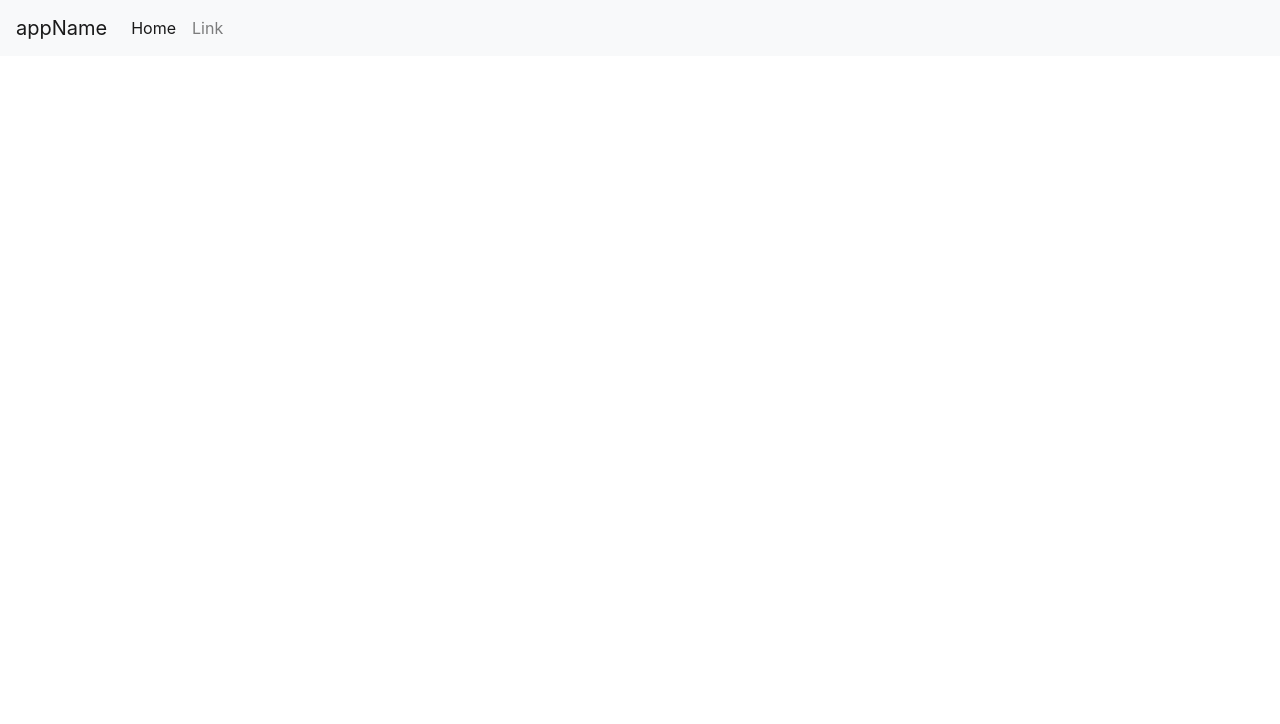
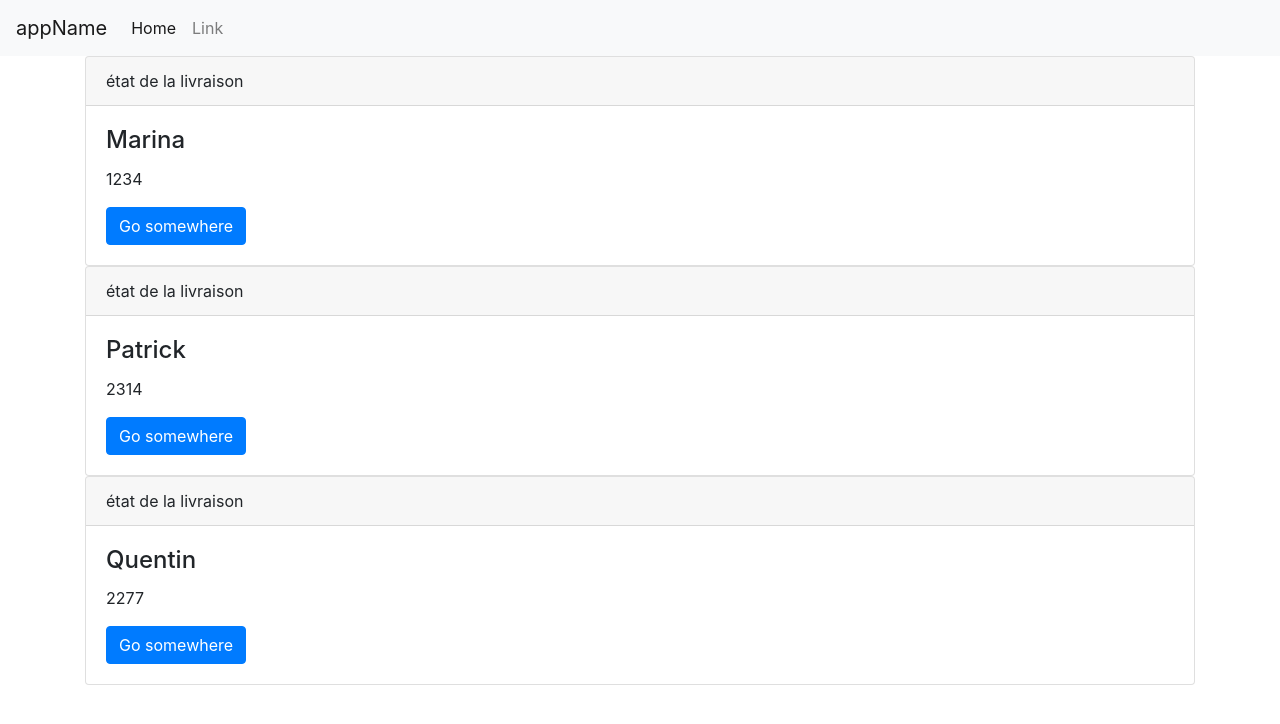
Before and after one commit to nlegriel/Angular20171002, an Angular app in the folder my-app/: page / in a window 1280 px wide. Shown: the top 724 px of the page. Built offline with nearby package versions, Linux system fonts and the light colour scheme.

Commit message:
Boucle pour application de livraison

```diff
--- a/my-app/src/app/app.component.html
+++ b/my-app/src/app/app.component.html
@@ -1 +1,13 @@
 <app-menu></app-menu>
+<div  class="container">
+  <div *ngFor="let item of collection" class="card">
+    <div class="card-header">
+      état de la livraison
+    </div>
+    <div class="card-body">
+      <h4 class="card-title">{{ item.name }}</h4>
+      <p class="card-text">{{ item.reference }}</p>
+      <a href="#" class="btn btn-primary">Go somewhere</a>
+    </div>
+  </div>
+</div>
--- a/my-app/src/app/app.component.ts
+++ b/my-app/src/app/app.component.ts
@@ -1,10 +1,18 @@
-import { Component } from '@angular/core';
+import { Component, OnInit } from '@angular/core';
 
 @Component({
   selector: 'app-root',
   templateUrl: './app.component.html',
   styleUrls: ['./app.component.scss']
 })
-export class AppComponent {
-  title = 'app';
+export class AppComponent implements OnInit {
+  collection: any;
+
+  ngOnInit(): void {
+    this.collection = [
+      {reference: '1234', name: 'Marina'},
+      {reference: '2314', name: 'Patrick'},
+      {reference: '2277', name: 'Quentin'}
+    ];
+  }
 }
```
